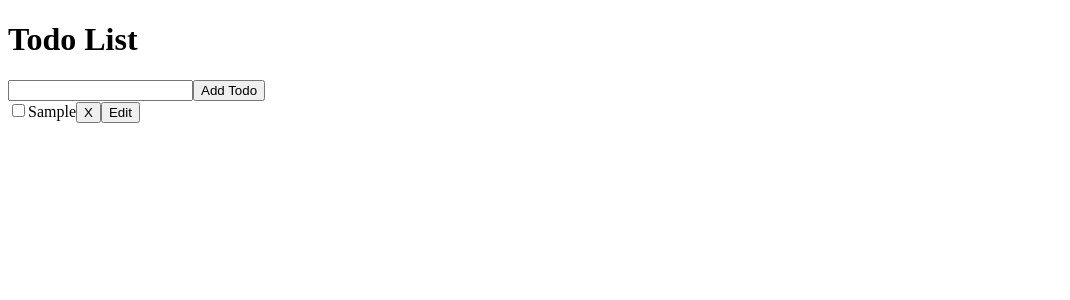
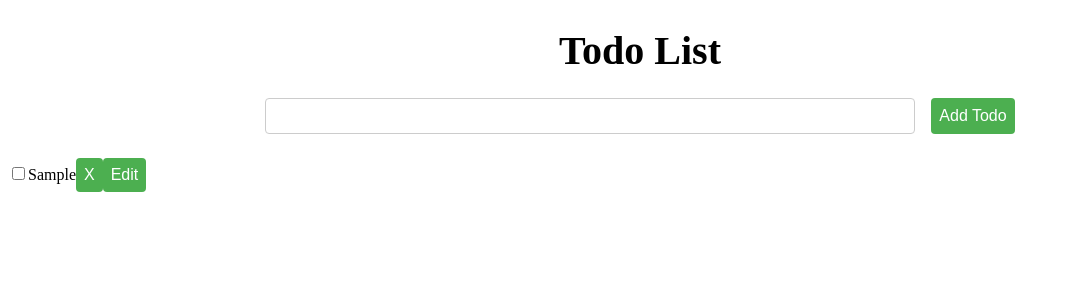
Before and after one commit to ShivamPandey803/PIP-DAY-1, a Vue app in the folder todo-list-app/: page / in a window 1280 px wide. Both pictures are taken after typing "Sample" into the empty fields and a click on the button "Add Todo". Shown: the top 300 px of the page, without its empty margins (0-1070 px from the left). Built offline with nearby package versions, Linux system fonts and the light colour scheme.

Commit message:
Added edit functionality

```diff
--- a/todo-list-app/src/App.vue
+++ b/todo-list-app/src/App.vue
@@ -8,12 +8,11 @@
     <div v-if="todos.length === 0">No todos yet!</div>
     <div v-else>
       <todo-item
-        v-for="(todo, index) in todos"
-        :key="index"
-        :index="index"
+        v-for="(todo) in todos"
+        :key="todo.id"
         :todo="todo"
-        @delete-todo="deleteTodo(index)"
-        @update-todo="updateTodo"
+        @delete-todo="deleteTodo(todo.id)"
+        @update-todo="updateTodo({id: todo.id, todo})"
       ></todo-item>
     </div>
   </div>
@@ -36,18 +35,40 @@ export default {
     addTodo() {
       if (this.newTodoText.trim() !== '') {
         this.todos.push({
+          id: Date.now(),
           text: this.newTodoText.trim(),
           completed: false,
         });
         this.newTodoText = '';
       }
     },
-    deleteTodo(index) {
-      this.todos.splice(index, 1);
+    deleteTodo(id) {
+      this.todos = this.todos.filter(todo => todo.id !== id);
     },
-    updateTodo({index, todo}) {
-      this.todos.splice(index, 1, todo);
+    updateTodo({ id, todo }) {
+      this.todos = this.todos.map(todoItem => {
+        if (todoItem.id === id) {
+          return { ...todoItem, ...todo };
+        }
+        return todoItem;
+      });
     },
   },
 };
 </script>
+<style>
+.todo-item input[type="checkbox"] {
+    margin-right: 1rem;
+  }
+  .todo-item input[type="text"] {
+    border: 1px solid #ccc;
+    border-radius: 4px;
+    font-size: 1.2rem;
+    padding: 0.5rem;
+    width: 70%;
+  }
+
+  .todo-item button {
+    margin-left: 1rem;
+  }
+</style>
--- a/todo-list-app/src/components/TodoItem.vue
+++ b/todo-list-app/src/components/TodoItem.vue
@@ -1,14 +1,14 @@
 <template>
   <div>
     <div v-if="!isEditing">
-      <input type="checkbox" v-model="completed" @change="$emit('update-todo', {index, todo: {text, completed}})">
+      <input type="checkbox" v-model="completed" @change="$emit('update-todo', {id, todo: {text, completed}})">
       <span :class="{ completed: completed }">{{ text }}</span>
-      <button @click="$emit('delete-todo')">X</button>
+      <button @click="$emit('delete-todo', id)">X</button>
       <button @click="isEditing = true">Edit</button>
     </div>
     <div v-else>
       <input type="text" v-model="text">
-      <button @click="isEditing = false; $emit('update-todo', {index, todo: {text, completed}})">Save</button>
+      <button @click="isEditing = false; $emit('update-todo', {id, todo: {text, completed}})">Save</button>
     </div>
   </div>
 </template>
@@ -17,7 +17,7 @@
 export default {
   props: {
     todo: Object,
-    index: Number,
+    id: Number,
   },
   data() {
     return {
@@ -29,8 +29,72 @@ export default {
 };
 </script>
 
+
 <style>
-.completed {
-  text-decoration: line-through;
-}
+h1 {
+    font-size: 2.5rem;
+    margin-bottom: 1.5rem;
+    text-align: center;
+  }
+
+  form {
+    display: flex;
+    justify-content: center;
+    margin-bottom: 1.5rem;
+  }
+
+  input[type="text"] {
+    border: 1px solid #ccc;
+    border-radius: 4px;
+    font-size: 1rem;
+    margin-right: 1rem;
+    padding: 0.5rem;
+    width: 50%;
+  }
+
+  button {
+    background-color: #4CAF50;
+    border: none;
+    border-radius: 4px;
+    color: white;
+    cursor: pointer;
+    font-size: 1rem;
+    padding: 0.5rem;
+  }
+
+  button:hover {
+    background-color: #3e8e41;
+  }
+
+  .todo-item {
+    align-items: center;
+    display: flex;
+    justify-content: space-between;
+    margin-bottom: 0.5rem;
+  }
+
+  .todo-item span {
+    font-size: 1.2rem;
+    margin-right: 1rem;
+  }
+
+  .todo-item button {
+    background-color: #f44336;
+    border: none;
+    border-radius: 4px;
+    color: white;
+    cursor: pointer;
+    font-size: 1rem;
+    margin-right: 1rem;
+    padding: 0.5rem;
+  }
+
+  .todo-item button:hover {
+    background-color: #d32f2f;
+  }
+
+  .completed {
+    text-decoration: line-through;
+  }
+
 </style>
```
